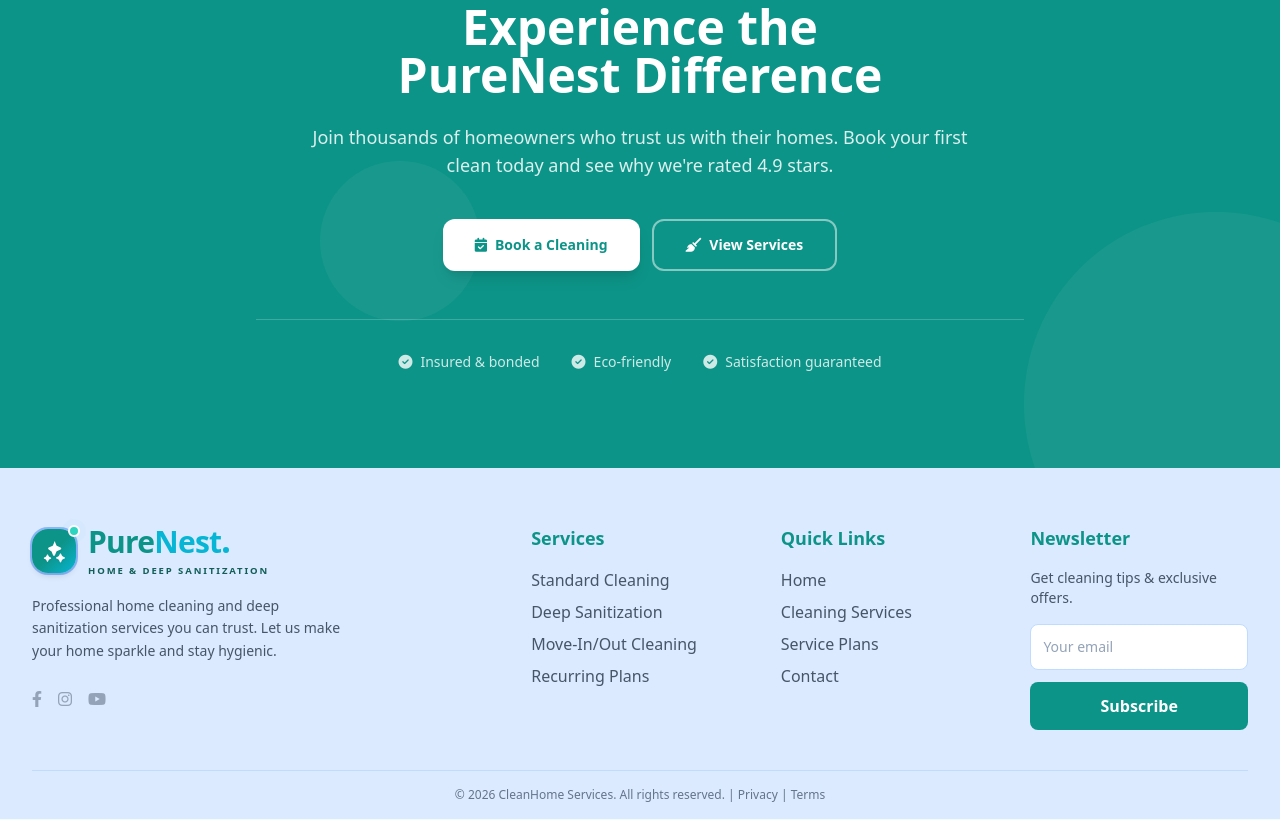
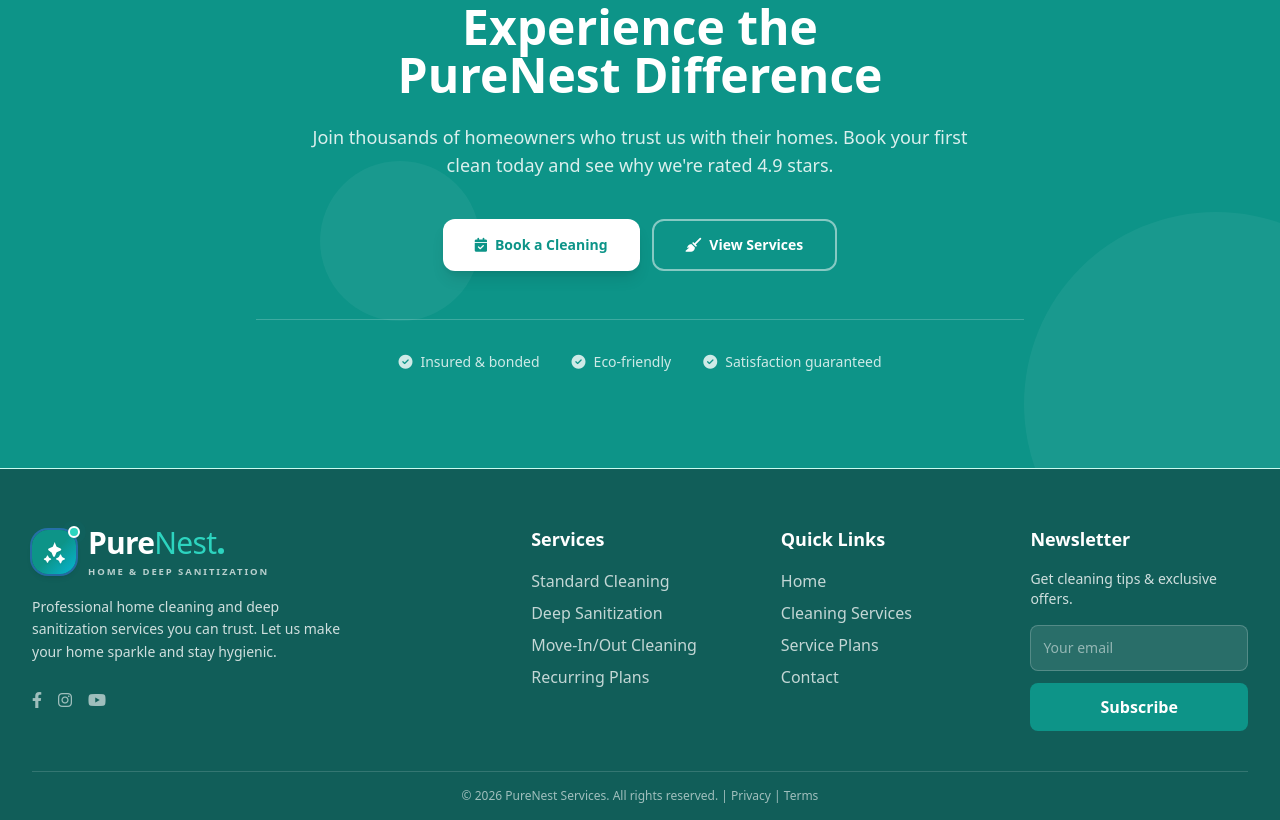
Before and after one commit to praneashMG/cleanhome, a plain HTML site: page about.html in a window 1280 px wide. Shown: the part 4208-5028 px from the top of the page. Drawn offline with nearby package versions, Linux system fonts and the light colour scheme.

Commit message:
first commit

```diff
--- a/about.html
+++ b/about.html
@@ -256,8 +256,9 @@
         .particle { position: absolute; background-color: var(--color-accent); border-radius: 50%; opacity: 0.15; animation: floatParticle 12s infinite ease-in-out; }
         @keyframes floatParticle { 0%,100% { transform: translateY(0) translateX(0); } 50% { transform: translateY(-20px) translateX(10px); } }
 
-        .footer-link { color: #475569; transition: color 0.3s; }
-        .footer-link:hover { color: var(--color-primary); }
+        .footer-link { color: rgba(255, 255, 255, 0.75); transition: color 0.3s; }
+        .footer-link:hover { color: var(--color-secondary); }
+
 
         @media (max-width: 768px) {
             .circle-card { width: 140px; height: 140px; }
@@ -944,9 +945,9 @@
     </main>
 
     <!-- Footer Cleaning Service Style -->
-    <footer id="main-footer" class="pt-14 transition-colors duration-300 bg-blue-100">
+    <footer id="main-footer" class="pt-14 transition-colors duration-300 border-t border-border" style="background-color: var(--color-footer-bg); color: var(--color-footer-text);">
         <div class="container mx-auto px-4 sm:px-6 lg:px-8">
-            <div class="grid grid-cols-2 md:grid-cols-4 lg:grid-cols-5 gap-6 md:gap-8 pb-10 border-b border-blue-200">
+            <div class="grid grid-cols-2 md:grid-cols-4 lg:grid-cols-5 gap-6 md:gap-8 pb-10 border-b border-white/15">
                 <div class="col-span-2 md:col-span-2">
                     <a href="index.html" class="flex items-center gap-3 group relative z-10 flex-shrink-0 text-left mb-4">
                         <div class="relative h-11 w-11 rounded-2xl bg-gradient-to-br from-primary via-teal-600 to-accent flex items-center justify-center text-white shadow-md transform group-hover:scale-105 transition duration-300 ring-2 ring-primary/25">
@@ -960,24 +961,24 @@
                         </div>
                         <div class="flex flex-col justify-center">
                             <div class="flex items-baseline gap-0.5">
-                                <span class="text-2xl sm:text-3xl font-sans font-black tracking-tight text-primary leading-none">
-                                    Pure<span class="text-accent">Nest</span>
+                                <span class="text-2xl sm:text-3xl font-sans font-black tracking-tight leading-none text-white">
+                                    Pure<span class="text-secondary">Nest</span>
                                 </span>
-                                <span class="inline-block w-1.5 h-1.5 rounded-full bg-accent mb-0.5"></span>
+                                <span class="inline-block w-1.5 h-1.5 rounded-full bg-secondary mb-0.5"></span>
                             </div>
-                            <span class="text-[8px] sm:text-[9.5px] uppercase font-bold tracking-[0.16em] sm:tracking-[0.2em] text-secondary-text/80 block mt-0.5 sm:mt-1">Home &amp; Deep Sanitization</span>
+                            <span class="text-[8px] sm:text-[9.5px] uppercase font-bold tracking-[0.16em] sm:tracking-[0.2em] text-white/70 block mt-0.5 sm:mt-1">Home &amp; Deep Sanitization</span>
                         </div>
                     </a>
-                    <p class="text-sm leading-relaxed max-w-xs text-slate-600">Professional home cleaning and deep sanitization services you can trust. Let us make your home sparkle and stay hygienic.</p>
+                    <p class="text-sm leading-relaxed max-w-xs text-white/80">Professional home cleaning and deep sanitization services you can trust. Let us make your home sparkle and stay hygienic.</p>
                     <div class="flex space-x-4 rtl:space-x-reverse mt-6">
-                        <a href="#" class="text-slate-400 hover:text-primary transition"><i class="fab fa-facebook-f"></i></a>
-                        <a href="#" class="text-slate-400 hover:text-primary transition"><i class="fab fa-instagram"></i></a>
-                        <a href="#" class="text-slate-400 hover:text-primary transition"><i class="fab fa-youtube"></i></a>
+                        <a href="#" class="text-white/60 hover:text-secondary transition"><i class="fab fa-facebook-f"></i></a>
+                        <a href="#" class="text-white/60 hover:text-secondary transition"><i class="fab fa-instagram"></i></a>
+                        <a href="#" class="text-white/60 hover:text-secondary transition"><i class="fab fa-youtube"></i></a>
                     </div>
                 </div>
-                <div><h4 class="text-lg font-semibold mb-4 text-primary">Services</h4><ul class="space-y-2"><li><a href="#" class="footer-link">Standard Cleaning</a></li><li><a href="#" class="footer-link">Deep Sanitization</a></li><li><a href="#" class="footer-link">Move-In/Out Cleaning</a></li><li><a href="#" class="footer-link">Recurring Plans</a></li></ul></div>
+                <div><h4 class="text-lg font-semibold mb-4 text-white">Services</h4><ul class="space-y-2"><li><a href="services.html" class="footer-link">Standard Cleaning</a></li><li><a href="services.html" class="footer-link">Deep Sanitization</a></li><li><a href="services.html" class="footer-link">Move-In/Out Cleaning</a></li><li><a href="pricing.html" class="footer-link">Recurring Plans</a></li></ul></div>
 <div>
-  <h4 class="text-lg font-semibold mb-4 text-primary">Quick Links</h4>
+  <h4 class="text-lg font-semibold mb-4 text-white">Quick Links</h4>
   <ul class="space-y-2">
     <li><a href="index.html" class="footer-link">Home</a></li>
     <li><a href="services.html" class="footer-link">Cleaning Services</a></li>
@@ -986,13 +987,13 @@
   </ul>
 </div>
                 <div class="col-span-2 md:col-span-2 lg:col-span-1">
-                    <h4 class="font-semibold text-lg mb-4 text-primary">Newsletter</h4>
-                    <p class="text-sm mb-4 text-slate-600">Get cleaning tips & exclusive offers.</p>
-                    <input type="email" placeholder="Your email" class="p-3 text-sm rounded-lg w-full bg-white border border-blue-200 placeholder-slate-400 focus:ring-2 focus:ring-primary text-slate-800 outline-none">
+                    <h4 class="font-semibold text-lg mb-4 text-white">Newsletter</h4>
+                    <p class="text-sm mb-4 text-white/80">Get cleaning tips & exclusive offers.</p>
+                    <input type="email" placeholder="Your email" class="p-3 text-sm rounded-lg w-full bg-white/10 border border-white/20 placeholder-white/50 focus:ring-2 focus:ring-secondary text-white outline-none">
                     <button class="btn-primary font-bold py-3 rounded-lg w-full mt-3">Subscribe</button>
                 </div>
             </div>
-            <div class="py-4 text-center text-xs text-slate-500">&copy; 2026 CleanHome Services. All rights reserved. | <span class="hover:text-primary cursor-pointer">Privacy</span> | <span class="hover:text-primary cursor-pointer">Terms</span></div>
+            <div class="py-4 text-center text-xs text-white/60">&copy; 2026 PureNest Services. All rights reserved. | <span class="hover:text-secondary cursor-pointer">Privacy</span> | <span class="hover:text-secondary cursor-pointer">Terms</span></div>
         </div>
     </footer>
 
```
Also changed, not shown: contact.html (+19 -18 lines), home2.html (+19 -18 lines), index.html (+21 -20 lines), pricing.html (+19 -18 lines), services.html (+19 -18 lines).
